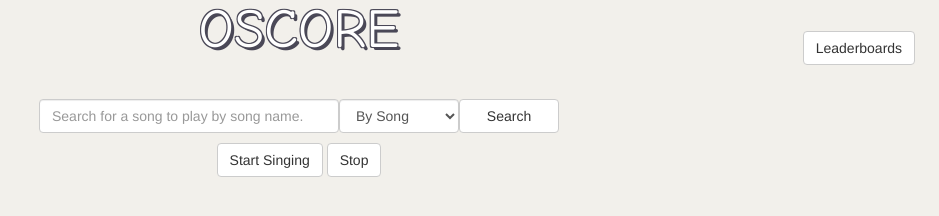
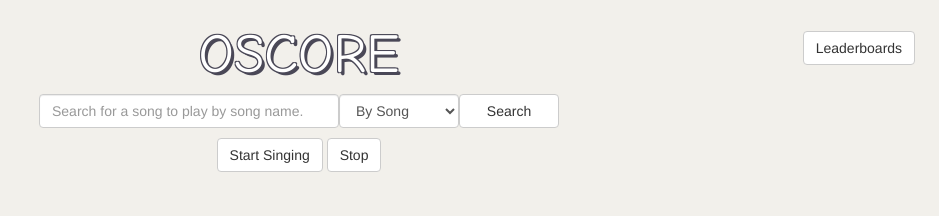
Before and after one commit to doug-yan/Smiley-Inc, a website: page client/html/index.html in a window 1280 px wide. Shown: the top 216 px of the page, without its empty margins (341-1280 px from the left). Drawn offline with nearby package versions, Linux system fonts and the light colour scheme; files that its build step writes are made by us from their sources.

Commit message:
fix styling

```diff
--- a/client/html/index.html
+++ b/client/html/index.html
@@ -24,7 +24,7 @@
     </div>
     <div class="col-md-6 col-md-offset-3 menu">
       <div class="menu-container leaderboard">
-        <div class="header leaderboardAdjust" id="leaderboardHeader">
+        <div class="header leaderboardAdjust">
           Leaderboards
         </div>
         <form role="form" id="leaderboardForm" class="form-inline row">
@@ -47,6 +47,7 @@
           <tbody id="leaderboardBody"></tbody>
         </table>
       </div>
+
       <div class="menu-container sing">
         <div class="header offset" id="header">
           OScore
--- a/client/sass/style.scss
+++ b/client/sass/style.scss
@@ -14,28 +14,20 @@ form {
   margin-bottom: 5px;
 }
 
-.offset {
-  margin-top: -20px;
-}
-
 .leaderboardAdjust {
   margin-top: 45px;
 }
 
-#header {
+.header {
+  margin-top: 15px;
   color: #fff;
   font-size: 55px;
   text-transform: uppercase;
-  padding: 10px;
-  padding-bottom: 30px;
+  padding: 0px !important;
   font-family: "Comic Sans MS", "Comic Sans", cursive;
   text-shadow: 3px 3px 0 #4A4857, -1px -1px 0 #4A4857, 1px -1px 0 #4A4857, -1px 1px 0 #4A4857, 1px 1px 0 #4A4857;
 }
 
-#leaderboardHeader {
-  @extend #header;
-  padding-bottom: 0px;
-}
 
 #leaderboardHeaders {
   th {
```
